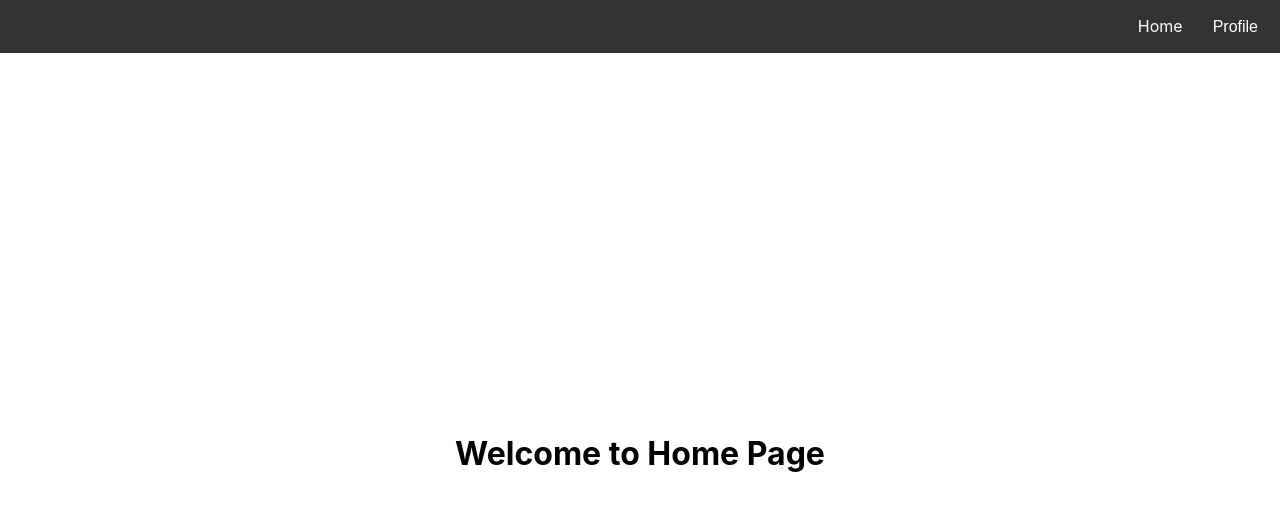
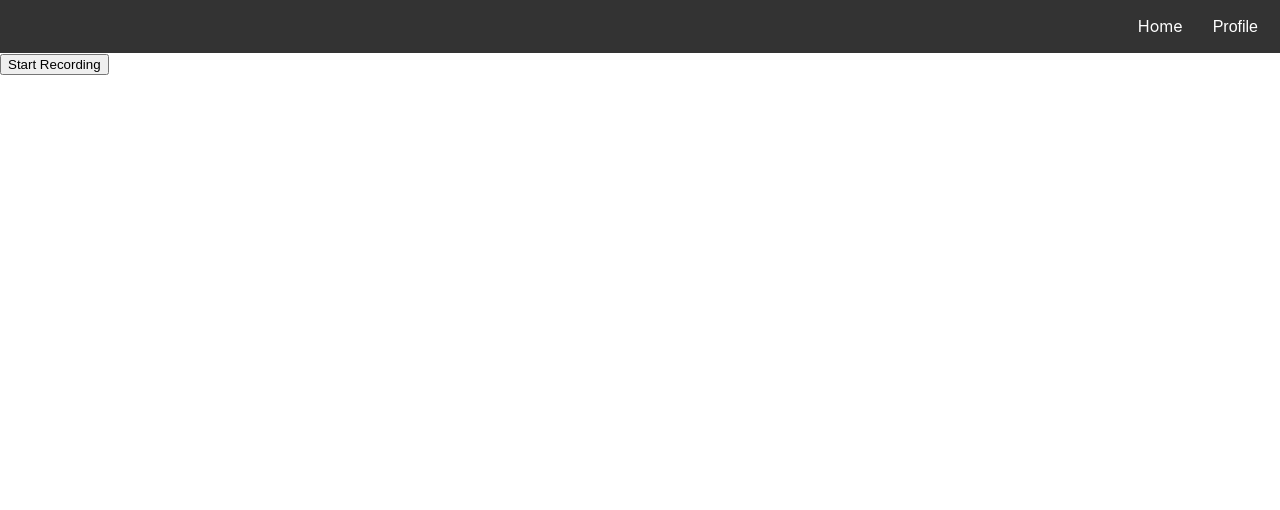
Before and after one commit to ASP-Project-2024/ASP_FrontEnd, a React (Create React App) app: page /audio in a window 1280 px wide. Before the commit this address led to /. Shown: the top 510 px of the page. Built offline with nearby package versions, Linux system fonts and the light colour scheme; no server answers.

Commit message:
minor changes

```diff
--- a/src/App.js
+++ b/src/App.js
@@ -3,6 +3,7 @@ import './App.css';
 import LoginSignup from './components/LoginSignUp';
 import Home from './components/Home';
 import Navbar from './components/Navbar'; // Import Navbar component
+import AudioRecorder from './components/AudioRecorder';
 import { BrowserRouter as Router, Routes, Route, Navigate } from 'react-router-dom';
 
 function App() {
@@ -14,6 +15,7 @@ function App() {
           <Route path="/" element={<Home />} />
           <Route path="/loginSignUp" element={<LoginSignup />} />
           <Route path="*" element={<Navigate to="/" />} />
+          <Route path="/audio" element={<AudioRecorder />} />
         </Routes>
       </div>
     </Router>
--- /dev/null
+++ b/src/components/AudioRecorder.js
@@ -0,0 +1,74 @@
+import React, { useState, useEffect, useRef } from 'react';
+
+function AudioRecorder() {
+  const [isRecording, setIsRecording] = useState(false);
+  const [audioURL, setAudioURL] = useState('');
+  const [mediaRecorder, setMediaRecorder] = useState(null);
+  const audioChunks = useRef([]);
+
+  useEffect(() => {
+    // Set up the media recorder on component mount
+    const initMediaRecorder = async () => {
+      try {
+        const stream = await navigator.mediaDevices.getUserMedia({ audio: true });
+        const recorder = new MediaRecorder(stream);
+
+        // Collect audio chunks when data is available
+        recorder.ondataavailable = (event) => {
+          audioChunks.current.push(event.data);
+        };
+
+        // Set media recorder instance
+        setMediaRecorder(recorder);
+      } catch (error) {
+        console.error("Error accessing the microphone", error);
+      }
+    };
+    initMediaRecorder();
+  }, []);
+
+  const startRecording = () => {
+    if (mediaRecorder) {
+      setIsRecording(true);
+      audioChunks.current = [];  // Reset audio chunks for a new recording
+      mediaRecorder.start();
+    }
+  };
+
+  const stopRecording = () => {
+    if (mediaRecorder) {
+      setIsRecording(false);
+      mediaRecorder.stop();
+
+      // Convert audio chunks to a blob and create an audio URL
+      mediaRecorder.onstop = () => {
+        const audioBlob = new Blob(audioChunks.current, { type: 'audio/webm' });
+        const audioUrl = URL.createObjectURL(audioBlob);
+        setAudioURL(audioUrl);
+
+        // Optionally, you could download the audio file or send it to a server
+        downloadAudio(audioBlob);
+      };
+    }
+  };
+
+  const downloadAudio = (audioBlob) => {
+    const link = document.createElement('a');
+    link.href = URL.createObjectURL(audioBlob);
+    link.download = 'recording.mp3';
+    link.click();
+  };
+
+  return (
+    <div>
+      <button onClick={isRecording ? stopRecording : startRecording}>
+        {isRecording ? 'Stop Recording' : 'Start Recording'}
+      </button>
+      {audioURL && (
+        <audio controls src={audioURL} />
+      )}
+    </div>
+  );
+}
+
+export default AudioRecorder;
```
